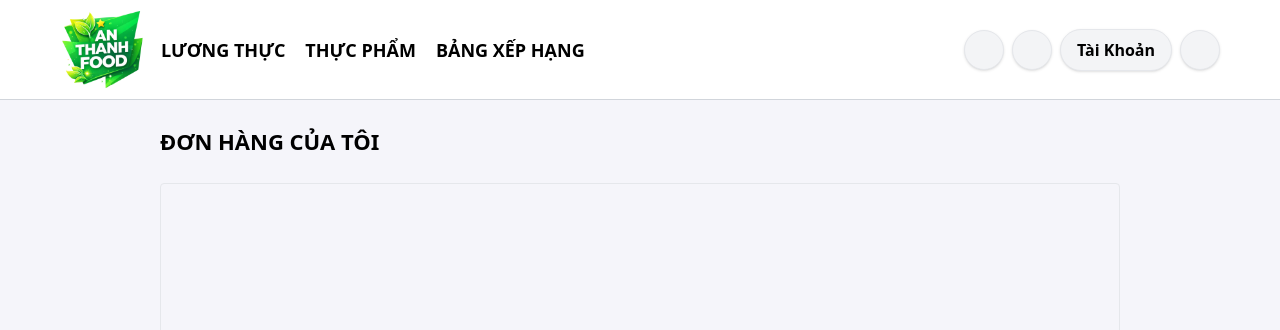
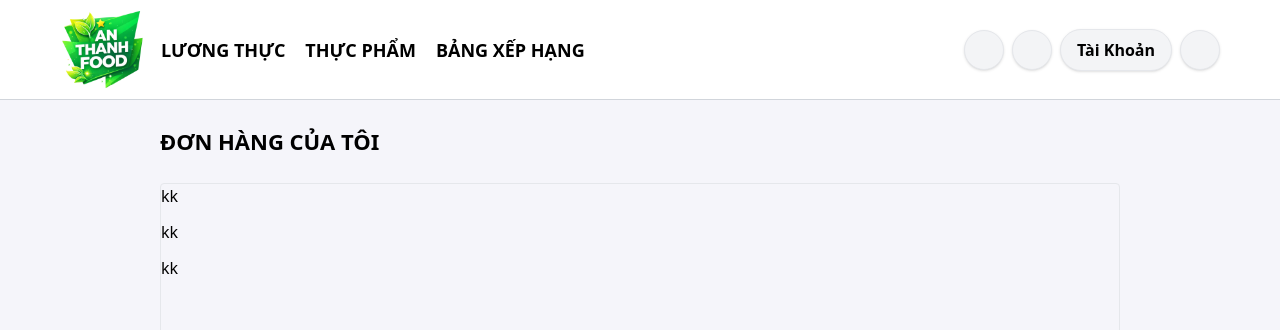
Before and after one commit to SongDuy/web-an-thanh-food, a React (Create React App) app: page /account/orders in a window 1280 px wide. Shown: the top 330 px of the page. Built offline with nearby package versions, Linux system fonts and the light colour scheme; some icons are missing; what i18n-iso-countries would draw is missing.

Commit message:
Update new

```diff
--- a/src/pages/account/Orders.js
+++ b/src/pages/account/Orders.js
@@ -37,17 +37,17 @@ const OrdersPage = () => {
                     </h1>
                 </div>
 
-                <div className="w-full min-h-[555px] rounded border">
+                <div className="w-full min-h-[555px] flex flex-col gap-3 rounded border">
                     <div className="w-full">
-
+                        kk
                     </div>
 
                     <div className="w-full">
-
+                        kk
                     </div>
 
                     <div className="w-full">
-
+                        kk
                     </div>
                 </div>
             </div>
--- a/src/pages/account/Profile.js
+++ b/src/pages/account/Profile.js
@@ -148,7 +148,7 @@ const ProfilePage = () => {
                             </h1>
                         </div>
 
-                        <div className="w-full grid grid-cols-1 gap-7">
+                        <div className="w-full flex flex-col gap-7">
                             <div className="w-full h-[120px] px-10 mt-5">
                                 <div className="w-full h-full flex items-center gap-5">
 
@@ -188,7 +188,7 @@ const ProfilePage = () => {
                                 </div>
                             </div>
 
-                            <div className="w-full grid grid-cols-1 px-[100px]">
+                            <div className="w-full flex flex-col px-[100px]">
                                 <div className="w-full h-[38px] grid grid-cols-[auto_1fr] items-center gap-14 mb-[25px]">
                                     <span className="w-[75px] whitespace-nowrap">
                                         Ngày sinh
```
